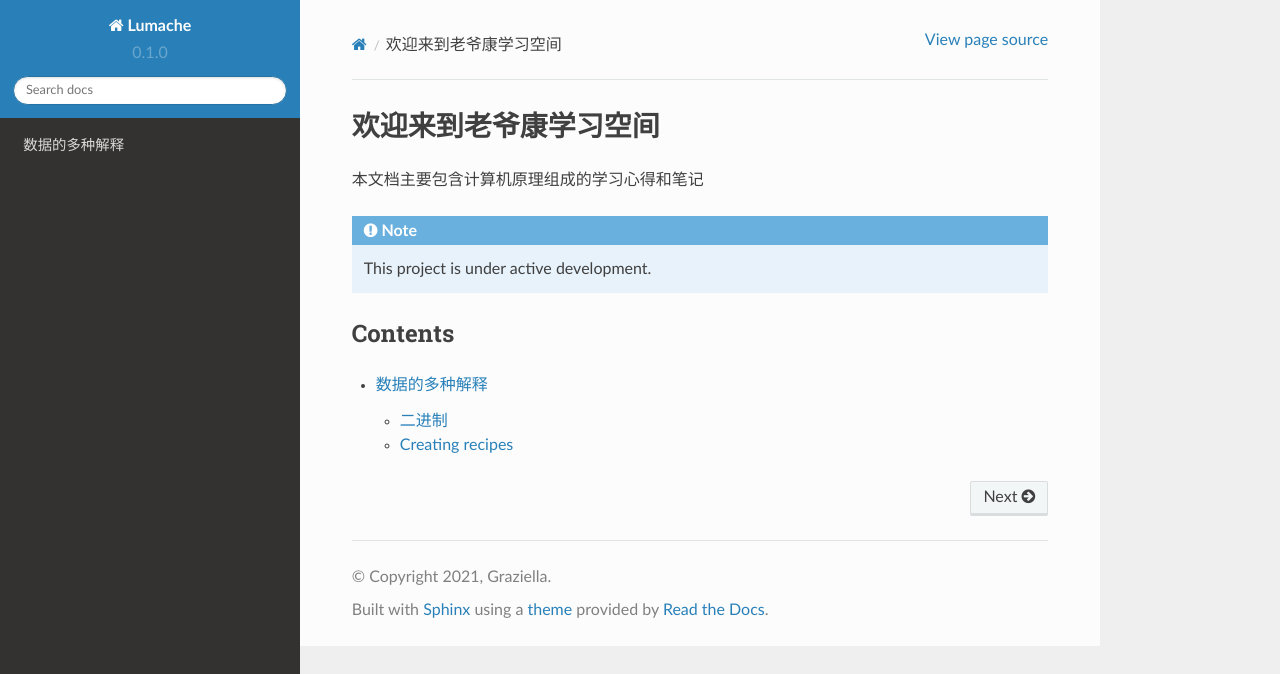
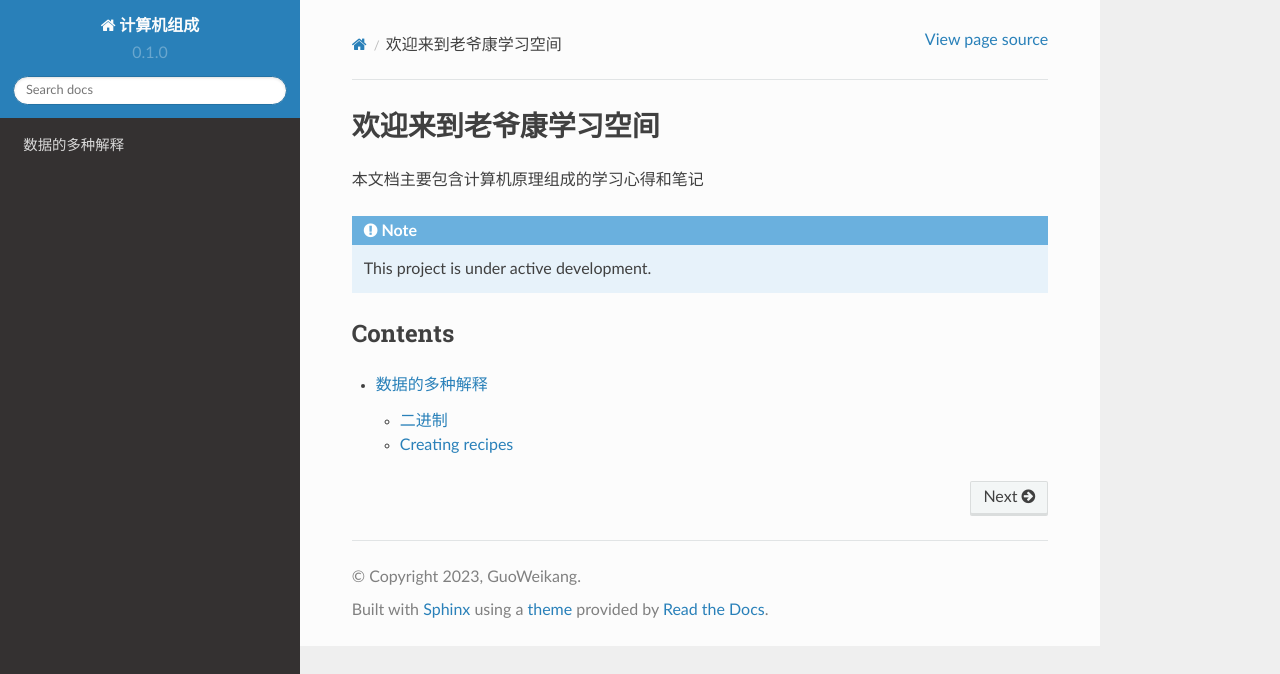
Before and after one commit to guoweikang/Notes, a Sphinx documentation site: the page built from docs/source/index.rst, in a window 1280 px wide. Shown: the top 674 px of the page. Built offline with Sphinx 7.4.7 and the Read the Docs theme 2.0.0, drawn with Linux system fonts in a browser that asks for light colours.

Commit message:
Update conf.py

```diff
--- a/docs/source/conf.py
+++ b/docs/source/conf.py
@@ -2,9 +2,9 @@
 
 # -- Project information
 
-project = 'Lumache'
-copyright = '2021, Graziella'
-author = 'Graziella'
+project = '计算机组成'
+copyright = '2023, GuoWeikang'
+author = 'GuoWeikang'
 
 release = '0.1'
 version = '0.1.0'
```
